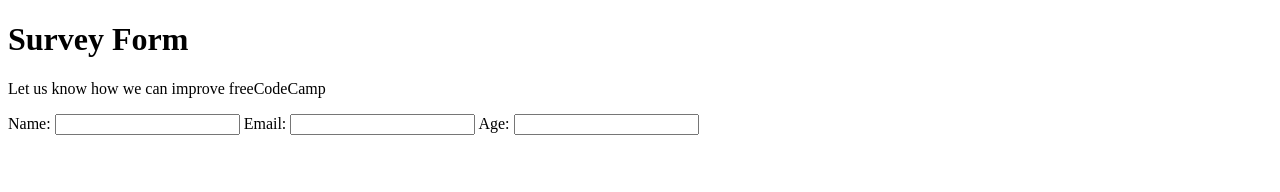
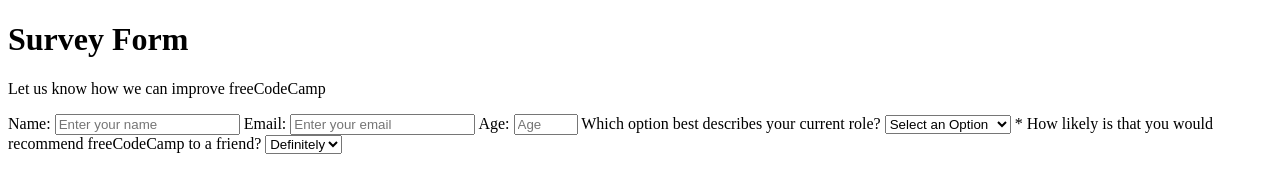
Before and after one commit to rnallu/fcc-surveyForm, a plain HTML site: page index.html in a window 1280 px wide. Drawn offline with Linux system fonts and the light colour scheme.

Commit message:
added upto radio elements

```diff
--- a/index.html
+++ b/index.html
@@ -9,11 +9,26 @@
             <p id="description">Let us know how we can improve freeCodeCamp</p>
             <form id="survey-form">
                 <label id="name-label" for="name">Name:</label>
-                <input type="text" id="name">
+                <input type="text" id="name" placeholder="Enter your name">
                 <label id="email-label" for="email">Email:</label>
-                <input  type="email" id="email">
+                <input  type="email" id="email" placeholder="Enter your email">
                 <label id="number-label" for="age">Age:</label>
-                <input type="number" id="number">
+                <input type="number" id="number" min=1 max=100 placeholder="Age">
+                <label id="dropdown">Which option best describes your current role?</label>
+                <select>
+                    <option default >Select an Option</option>
+                    <option value="student">Student</option>
+                    <option value="fulltime-job">Full Time Job</option>
+                    <option value="fulltime-learner">Full Time Learner</option>
+                    <option value="not-to-say">Prefer not to say</option>
+                    <option value="other">Other</option>
+                </select>
+                <label>* How likely is that you would recommend freeCodeCamp to a friend?</label>
+                <select type="radio">
+                    <option value="definitely">Definitely</option>
+                    <option value="maybe">Maybe</option>
+                    <option value="not-sure">Not Sure</option>
+                </select>
             </form>
         </div>
     </body>
```
